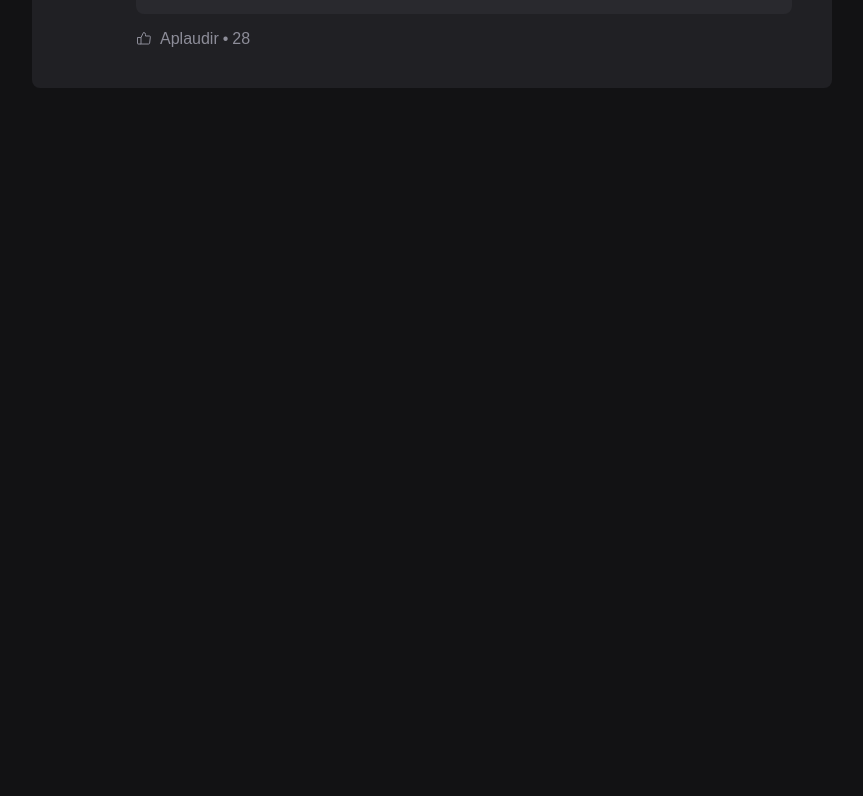
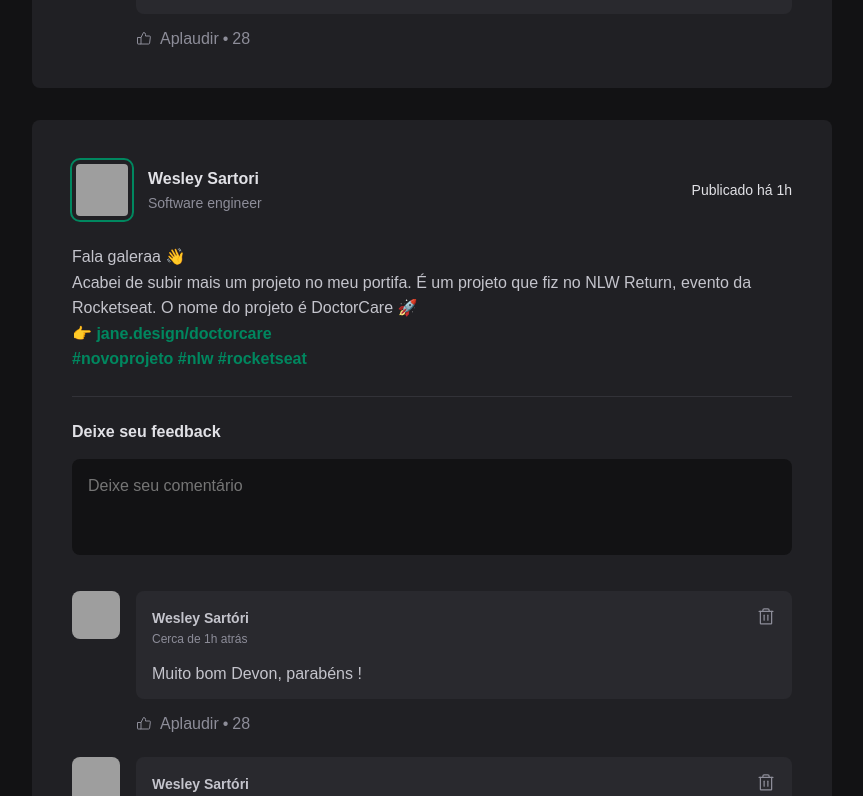
Before and after one commit to wbsartori/reacjts-projeto01, a React (Vite) app: page / in a window 1280 px wide. Shown: the part 1000-1796 px from the top of the page, without its empty margins (352-1215 px from the left). Before the commit the page ends 1120 px from the top, so only its background shows below. Built offline with nearby package versions, Linux system fonts and the light colour scheme; grey boxes are pictures that could not be loaded.

Commit message:
listagem de posts

```diff
--- a/src/App.jsx
+++ b/src/App.jsx
@@ -3,6 +3,41 @@
 import styles from './App.module.css';
 import {Sidebar} from "./components/Sidebar";
 import {Post} from "./components/Post";
+
+// author : { avatar_url: "", name: "", role: "" }
+//publisheAd : Date
+//comment: String
+
+const posts = [
+    {
+        id: 1,
+        author: {
+            avatarUrl: "https://avatars.githubusercontent.com/u/25470180?v=4",
+            name: "Wesley Sartóri",
+            role: "Software engineer"
+        },
+        content: [
+            {type : 'paragraph', content: "Fala galeraa 👋", },
+            {type : 'paragraph', content: "Acabei de subir mais um projeto no meu portifa. É um projeto que fiz no NLW Return, evento da Rocketseat. O nome do projeto é DoctorCare 🚀", },
+            {type : 'link', content: "jane.design/doctorcare", },
+        ],
+        publishedAt: new Date('2022-10-22 20:00:00')
+    },
+    {
+        id: 1,
+        author: {
+            avatarUrl: "https://avatars.githubusercontent.com/u/26235664?v=4",
+            name: "Jean Carlos da Campo",
+            role: "UX/UI Design"
+        },
+        content: [
+            {type : 'paragraph', content: "Fala galeraa 👋", },
+            {type : 'paragraph', content: "Acabei de subir mais um projeto no meu portifa. É um projeto que fiz no NLW Return, evento da Rocketseat. O nome do projeto é DoctorCare 🚀", },
+            {type : 'link', content: "jane.design/doctorcare" ,},
+        ],
+        publishedAt: new Date('2022-10-22 20:00:00')
+    },
+];
 
 export function App() {
   return (
@@ -11,7 +46,15 @@
           <div className={styles.wrapper}>
             <Sidebar />
               <main>
-                <Post />
+                  {posts.map((post) => {
+                    return (
+                        <Post
+                           author={post.author}
+                           content={post.content}
+                           publishedAt={post.publishedAt}
+                        />
+                    )
+                  })}
               </main>
           </div>
       </div>
--- a/src/components/Post.jsx
+++ b/src/components/Post.jsx
@@ -2,7 +2,7 @@
 import {Comment} from "./Comment";
 import {Avatar} from "./Avatar";
 
-export function Post(){
+export function Post(props){
     return (
         <article className={styles.post}>
             <header>
```
